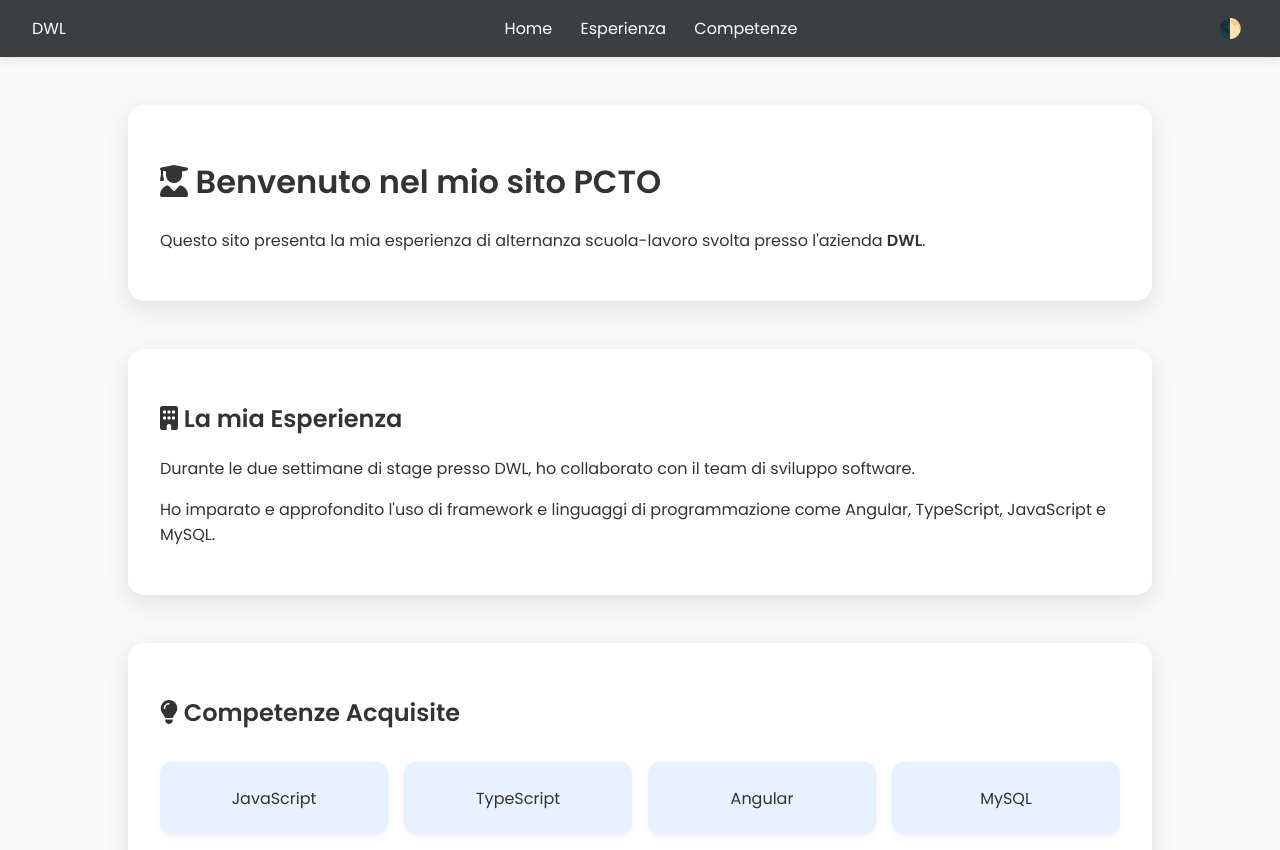
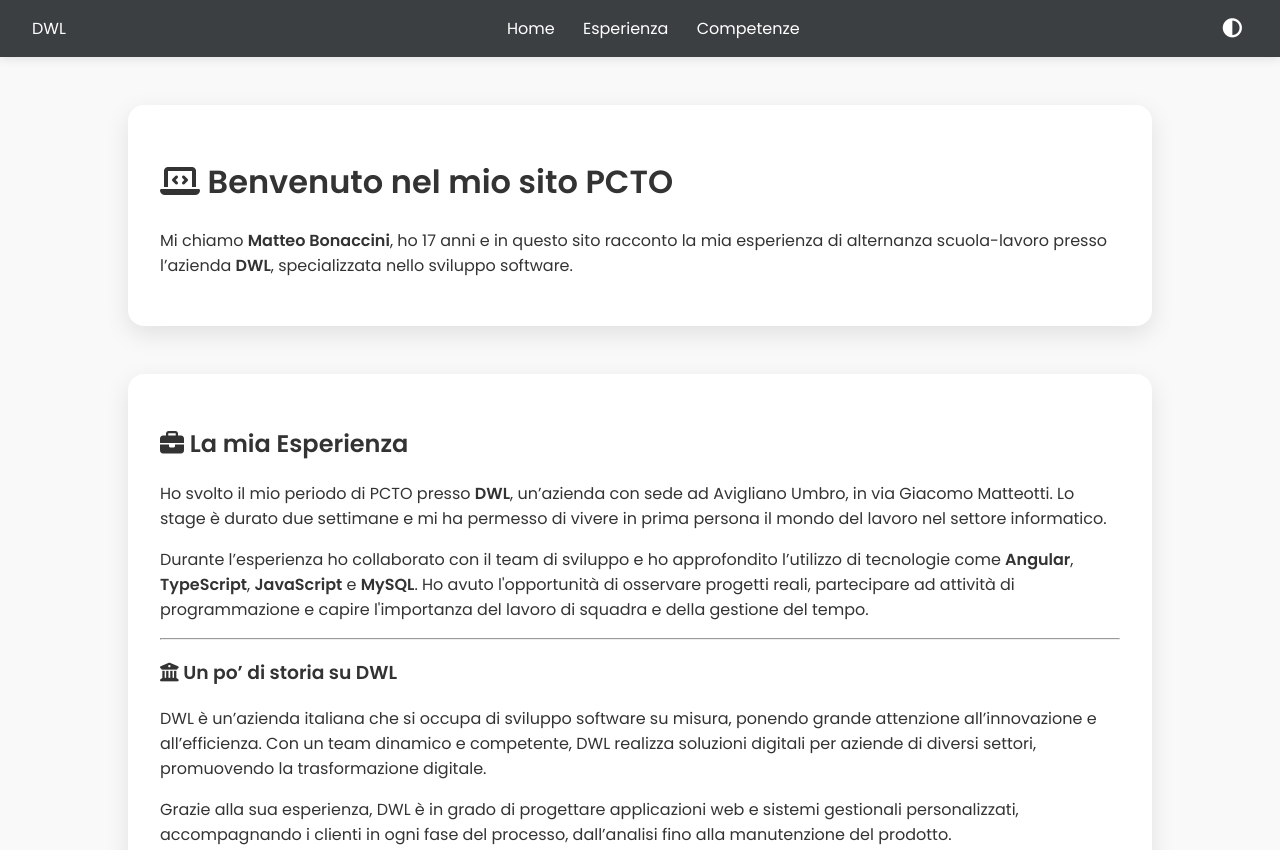
Before and after one commit to Matt-ez/PCTOExp, a plain HTML site: page app.html in a window 1280 px wide. Shown: the top 850 px of the page. Drawn offline with Linux system fonts and the light colour scheme.

Commit message:
Update app.html

```diff
--- a/app.html
+++ b/app.html
@@ -17,23 +17,27 @@
       <a href="#esperienza">Esperienza</a>
       <a href="#competenze">Competenze</a>
     </nav>
-    <button id="toggleTheme">🌓</button>
+    <button id="toggleTheme"><i class="fas fa-circle-half-stroke"></i></button>
   </header>
 
   <main>
     <div class="content-box fade-in" id="home">
-      <h1><i class="fas fa-user-graduate"></i> Benvenuto nel mio sito PCTO</h1>
-      <p>Questo sito presenta la mia esperienza di alternanza scuola-lavoro svolta presso l'azienda <strong>DWL</strong>.</p>
+      <h1><i class="fas fa-laptop-code"></i> Benvenuto nel mio sito PCTO</h1>
+      <p>Mi chiamo <strong>Matteo Bonaccini</strong>, ho 17 anni e in questo sito racconto la mia esperienza di alternanza scuola-lavoro presso l’azienda <strong>DWL</strong>, specializzata nello sviluppo software.</p>
     </div>
 
     <div class="content-box fade-in" id="esperienza">
-      <h2><i class="fas fa-building"></i> La mia Esperienza</h2>
-      <p>Durante le due settimane di stage presso DWL, ho collaborato con il team di sviluppo software.</p>
-      <p>Ho imparato e approfondito l'uso di framework e linguaggi di programmazione come Angular, TypeScript, JavaScript e MySQL.</p>
+      <h2><i class="fas fa-briefcase"></i> La mia Esperienza</h2>
+      <p>Ho svolto il mio periodo di PCTO presso <strong>DWL</strong>, un’azienda con sede ad Avigliano Umbro, in via Giacomo Matteotti. Lo stage è durato due settimane e mi ha permesso di vivere in prima persona il mondo del lavoro nel settore informatico.</p>
+      <p>Durante l’esperienza ho collaborato con il team di sviluppo e ho approfondito l’utilizzo di tecnologie come <strong>Angular</strong>, <strong>TypeScript</strong>, <strong>JavaScript</strong> e <strong>MySQL</strong>. Ho avuto l'opportunità di osservare progetti reali, partecipare ad attività di programmazione e capire l'importanza del lavoro di squadra e della gestione del tempo.</p>
+      <hr>
+      <h3><i class="fas fa-building-columns"></i> Un po’ di storia su DWL</h3>
+      <p>DWL è un’azienda italiana che si occupa di sviluppo software su misura, ponendo grande attenzione all’innovazione e all’efficienza. Con un team dinamico e competente, DWL realizza soluzioni digitali per aziende di diversi settori, promuovendo la trasformazione digitale.</p>
+      <p>Grazie alla sua esperienza, DWL è in grado di progettare applicazioni web e sistemi gestionali personalizzati, accompagnando i clienti in ogni fase del processo, dall’analisi fino alla manutenzione del prodotto.</p>
     </div>
 
     <div class="content-box fade-in" id="competenze">
-      <h2><i class="fas fa-lightbulb"></i> Competenze Acquisite</h2>
+      <h2><i class="fas fa-tools"></i> Competenze Acquisite</h2>
       <div class="skills-grid">
         <div class="skill-card">JavaScript</div>
         <div class="skill-card">TypeScript</div>
```
